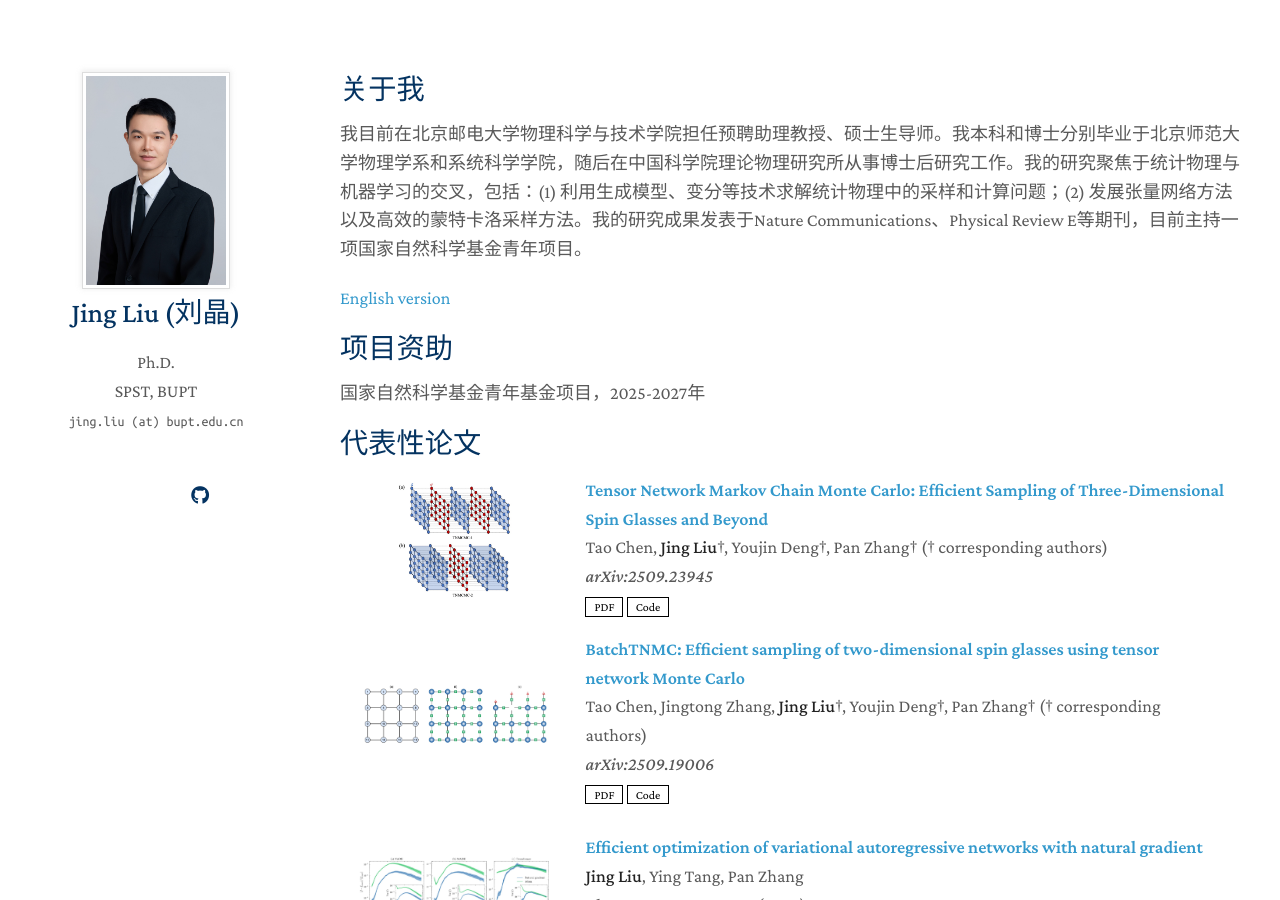
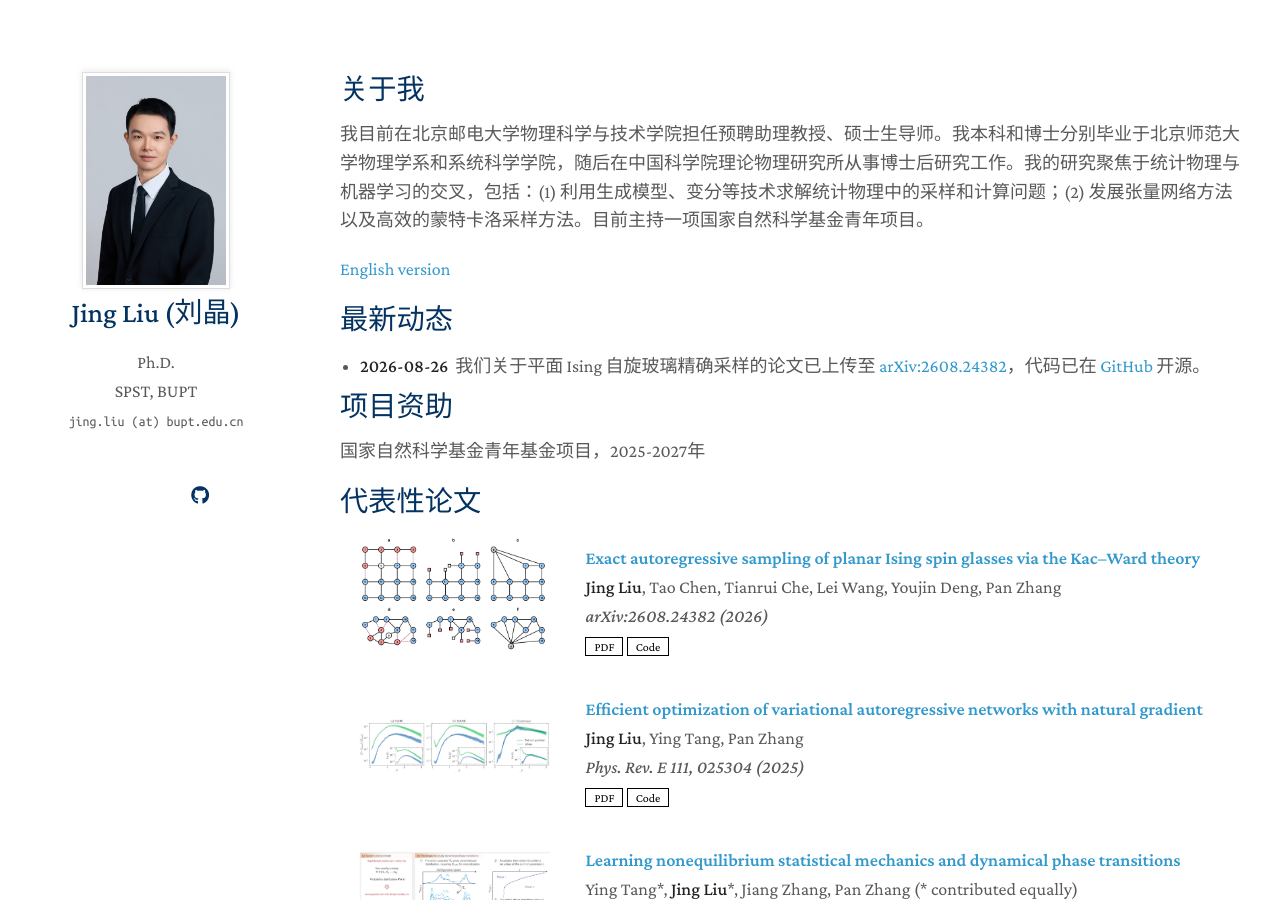
Before and after one commit to bnuliujing/bnuliujing.github.io, a Jekyll site: the page built from zh.md, in a window 1280 px wide and 900 px high. Built offline with Jekyll 4.4.1, drawn with Linux system fonts in a browser that asks for light colours; a style sheet for code colours, icons or effects is not loaded.

Commit message:
add pykacward paper; add news

```diff
--- a/Gemfile
+++ b/Gemfile
@@ -3,3 +3,5 @@ source "https://rubygems.org"
 gem "jekyll", "~> 4.3"
 
 gem "webrick", "~> 1.8"
+
+gem "logger"
--- /dev/null
+++ b/_data/news.yml
@@ -0,0 +1,14 @@
+# 课题组动态 / Group news. Newest first.
+# Each item:
+#   date: "YYYY-MM" (displayed as-is, so free-form like "2026" also works)
+#   en:   English text (HTML links allowed)
+#   zh:   Chinese text (HTML links allowed)
+main:
+
+  - date: "2026-08-26"
+    en: 'Our paper on exact sampling of planar Ising spin glasses is now on <a href="https://arxiv.org/abs/2608.24382">arXiv:2608.24382</a>, with code released on <a href="https://github.com/bnuliujing/pykacward">GitHub</a>.'
+    zh: '我们关于平面 Ising 自旋玻璃精确采样的论文已上传至 <a href="https://arxiv.org/abs/2608.24382">arXiv:2608.24382</a>，代码已在 <a href="https://github.com/bnuliujing/pykacward">GitHub</a> 开源。'
+
+  # - date: "2026"
+    # en: 'Our paper on tensor-network Monte Carlo sampling of 3D spin glasses is published in <a href="https://doi.org/10.1103/96lr-z7tb">Physical Review Letters</a>.'
+    # zh: '我们关于三维自旋玻璃张量网络蒙特卡洛采样的论文发表于 <a href="https://doi.org/10.1103/96lr-z7tb">Physical Review Letters</a>。'
--- a/_data/publications.yml
+++ b/_data/publications.yml
@@ -1,18 +1,18 @@
 main:
 
-  - title: "Tensor Network Markov Chain Monte Carlo: Efficient Sampling of Three-Dimensional Spin Glasses and Beyond"
-    authors: Tao Chen, <strong>Jing Liu</strong>†, Youjin Deng†, Pan Zhang† († corresponding authors)
-    conference: arXiv:2509.23945
-    pdf: https://arxiv.org/pdf/2509.23945.pdf
-    code: https://github.com/Fermichen99/TNMCMC
-    image: /assets/img/tnmcmc.jpg
+  - title: "Exact autoregressive sampling of planar Ising spin glasses via the Kac–Ward theory"
+    authors: <strong>Jing Liu</strong>, Tao Chen, Tianrui Che, Lei Wang, Youjin Deng, Pan Zhang
+    conference: arXiv:2608.24382 (2026)
+    pdf: https://arxiv.org/abs/2608.24382
+    code: https://github.com/bnuliujing/pykacward
+    image: /assets/img/pykacward.jpg
 
-  - title: "BatchTNMC: Efficient sampling of two-dimensional spin glasses using tensor network Monte Carlo"
-    authors: Tao Chen, Jingtong Zhang, <strong>Jing Liu</strong>†, Youjin Deng†, Pan Zhang† († corresponding authors)
-    conference: arXiv:2509.19006
-    pdf: https://arxiv.org/pdf/2509.19006.pdf
-    code: https://github.com/bnuliujing/BatchTNMC
-    image: /assets/img/batchtnmc.jpg
+  # - title: "Tensor-network Markov-chain Monte Carlo: Efficient sampling of three-dimensional spin glasses"
+  #   authors: Tao Chen, <strong>Jing Liu</strong>†, Youjin Deng†, Pan Zhang† († corresponding authors)
+  #   conference: "Phys. Rev. Lett. (2026)"
+  #   pdf: https://doi.org/10.1103/96lr-z7tb
+  #   code: https://github.com/Fermichen99/TNMCMC
+  #   image: /assets/img/tnmcmc.jpg
 
   - title: "Efficient optimization of variational autoregressive networks with natural gradient"
     authors: "<strong>Jing Liu</strong>, Ying Tang, Pan Zhang"
--- /dev/null
+++ b/_includes/news_zh.md
@@ -0,0 +1,15 @@
+<h2 id="news" style="margin: 2px 0px -15px;">最新动态</h2>
+
+<div class="publications">
+<ul style="margin-top: 15px; margin-bottom: 10px; padding-left: 20px;">
+
+{% for item in site.data.news.main %}
+
+<li style="margin-bottom: 8px;">
+  <strong>{{ item.date }}</strong> &nbsp;{{ item.zh }}
+</li>
+
+{% endfor %}
+
+</ul>
+</div>
--- a/zh.md
+++ b/zh.md
@@ -4,9 +4,11 @@ layout: homepage
 
 ## 关于我
 
-我目前在北京邮电大学物理科学与技术学院担任预聘助理教授、硕士生导师。我本科和博士分别毕业于北京师范大学物理学系和系统科学学院，随后在中国科学院理论物理研究所从事博士后研究工作。我的研究聚焦于统计物理与机器学习的交叉，包括：(1) 利用生成模型、变分等技术求解统计物理中的采样和计算问题；(2) 发展张量网络方法以及高效的蒙特卡洛采样方法。我的研究成果发表于Nature Communications、Physical Review E等期刊，目前主持一项国家自然科学基金青年项目。
+我目前在北京邮电大学物理科学与技术学院担任预聘助理教授、硕士生导师。我本科和博士分别毕业于北京师范大学物理学系和系统科学学院，随后在中国科学院理论物理研究所从事博士后研究工作。我的研究聚焦于统计物理与机器学习的交叉，包括：(1) 利用生成模型、变分等技术求解统计物理中的采样和计算问题；(2) 发展张量网络方法以及高效的蒙特卡洛采样方法。目前主持一项国家自然科学基金青年项目。
 
 [English version](/index/)
+
+{% include_relative _includes/news_zh.md %}
 
 ## 项目资助
 
```
Also changed, not shown: CLAUDE.md (added, +120 -0 lines), _includes/news.md (added, +15 -0 lines), index.md (+3 -1 lines), assets/img/pykacward.jpg (added).
